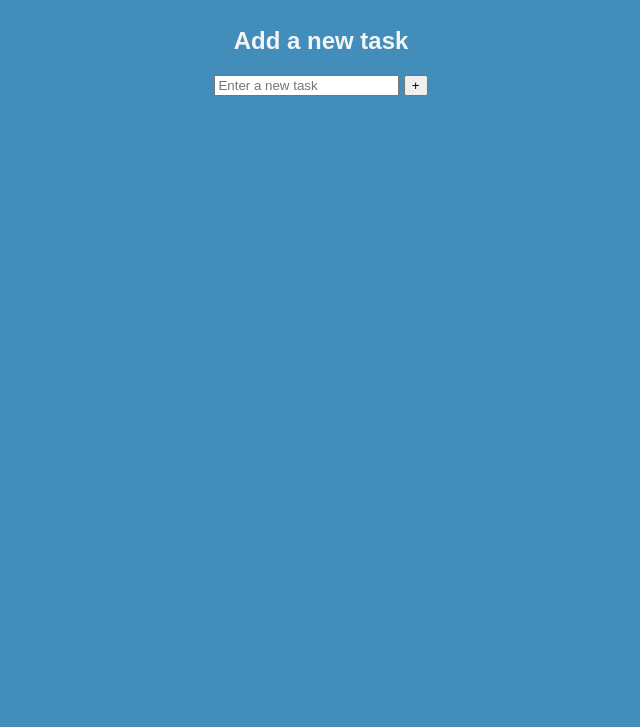
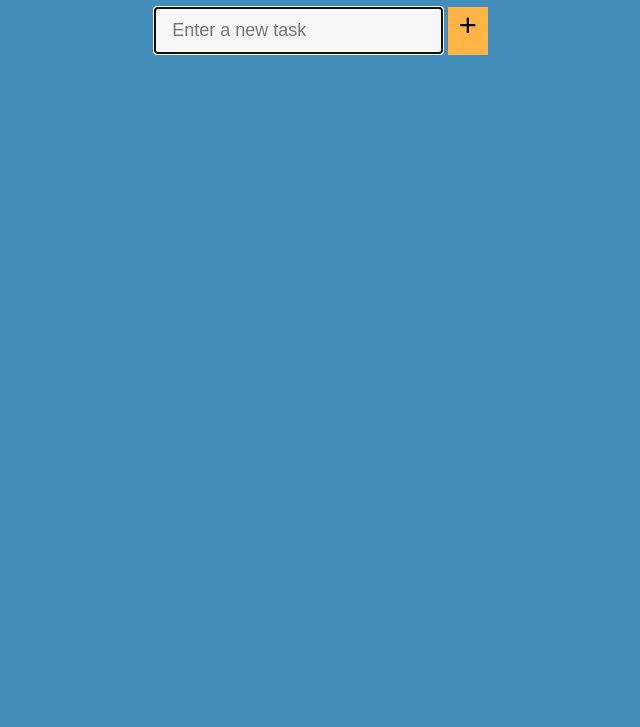
Before and after one commit to GeekGully/Todo-List, a website: page index.html in a window 1280 px wide. Shown: the part 73-800 px from the top of the page, without its empty margins (319-959 px from the left). Drawn offline with Linux system fonts and the light colour scheme.

Commit message:
added styling to form and button

```diff
--- a/index.html
+++ b/index.html
@@ -9,17 +9,20 @@
   </head>
   <body>
     <div class="tasks">
-      <h1>ToDo-List</h1>
       <div class="task_list">
-        <h2 class="title">Add a new task</h2>
+        <h1 class="title">ToDo-List</h1>
         <form id="addForm" action="">
           <input
             type="text"
             class="new_task"
+            autofocus
             placeholder="Enter a new task"
             aria-label="Enter a new task"
+            size="22px"
           />
-          <button class="btn_task" aria-label="create a new task">+</button>
+          <button class="btn_task" aria-label="create a new task">
+            <span>+</span>
+          </button>
         </form>
       </div>
     </div>
--- a/scss/main.scss
+++ b/scss/main.scss
@@ -1,6 +1,6 @@
 :root {
   --clr--primary: rgb(67, 141, 187);
-  --clr-light: #f4f4f4;
+  --clr-light: #f5f3f3;
 }
 
 body {
@@ -8,9 +8,6 @@ body {
   font-family: sans-serif;
   background-color: var(--clr--primary);
   color: var(--clr-light);
-}
-h1 {
-  text-align: center;
 }
 
 .task_list {
@@ -24,3 +21,36 @@ ul {
   margin: 0;
   padding: 10px;
 }
+
+input {
+  width: 100%;
+  input::placeholder {
+    padding-right: 22px;
+    color: rgb(168, 172, 174);
+    text-align: center;
+  }
+}
+
+.new_task {
+  font-size: 18px;
+  color: rgb(77, 80, 80);
+  background-color: #f7f7f7;
+  width: auto;
+  padding: 10px 15px 10px 15px;
+  box-sizing: border-box;
+  border: 3px solid rgba(0, 0, 0, 0);
+  text-align: justify;
+}
+
+.btn_task {
+  box-sizing: border-box;
+  background-color: rgb(255, 180, 68);
+  border: 1px solid rgb(255, 180, 68);
+  padding: 0px 10px 10px 10px;
+
+  span {
+    font-size: 31px;
+    width: 100px;
+    height: 100px;
+  }
+}
```
Also changed, not shown: css/main.css, source/css/main.css (deleted), 1 other file.
